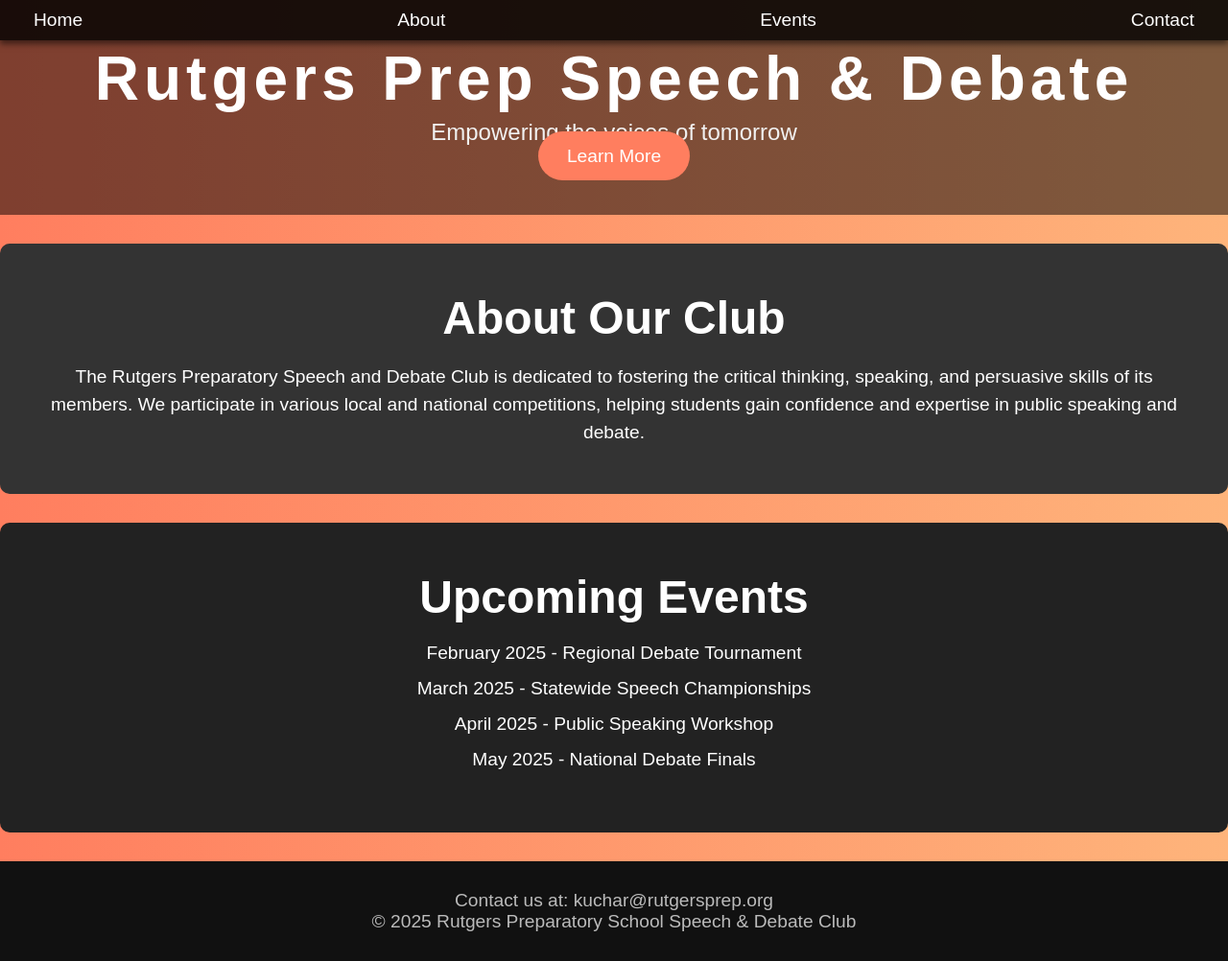
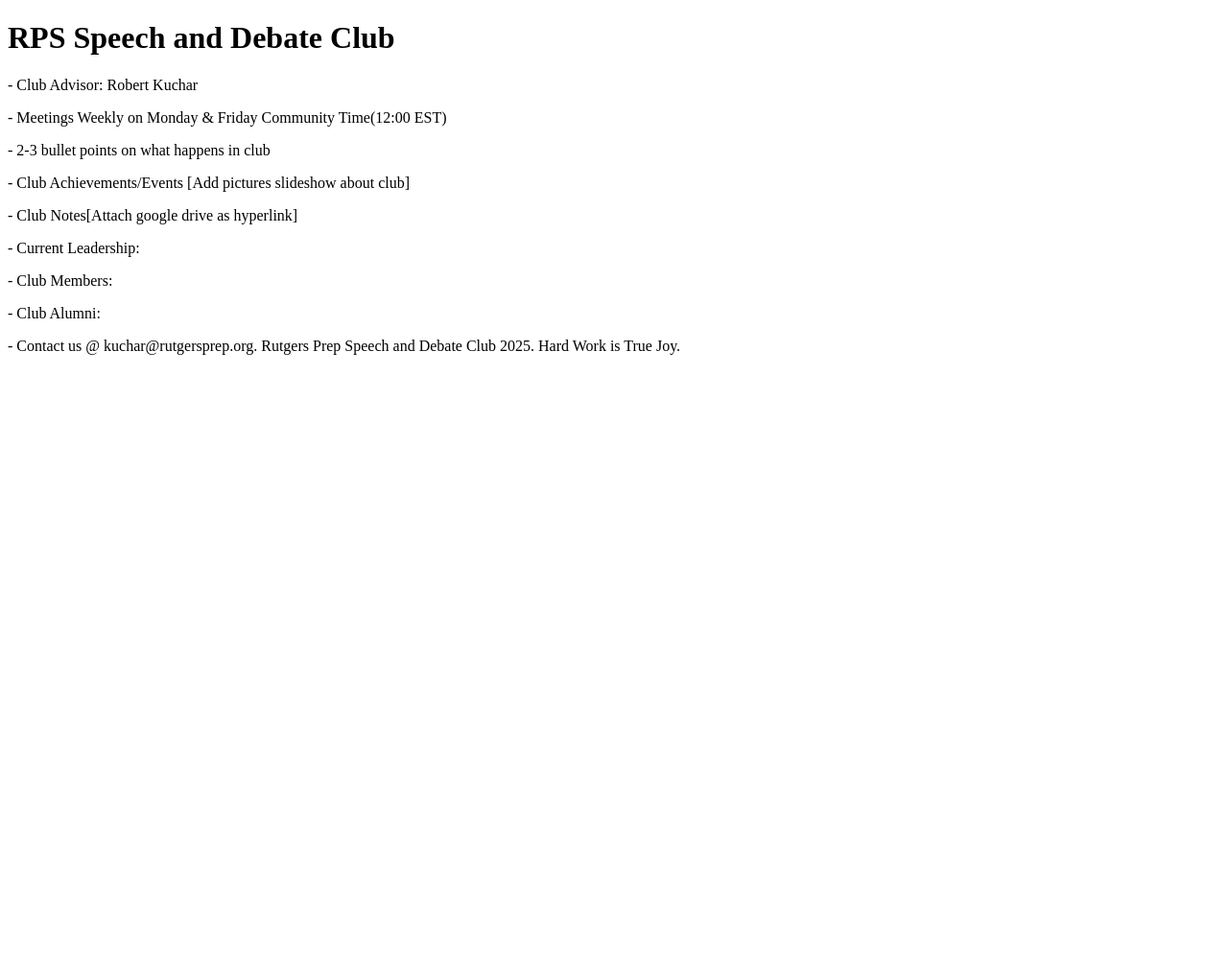
Before and after one commit to Jwala-R/RPS-Debate-Club, a plain HTML site: page index.html in a window 1280 px wide. Shown: the whole page at 96% size. After the commit the page ends 800 px from the top, so only its background shows below. Drawn offline with Linux system fonts and the light colour scheme.

Commit message:
Update index.html

```diff
--- a/index.html
+++ b/index.html
@@ -1,207 +1,11 @@
 <!DOCTYPE html>
-<html lang="en">
-<head>
-    <meta charset="UTF-8">
-    <meta name="viewport" content="width=device-width, initial-scale=1.0">
-    <meta http-equiv="X-UA-Compatible" content="ie=edge">
-    <title>Speech and Debate Club - Rutgers Prep</title>
-    <style>
-        * {
-            margin: 0;
-            padding: 0;
-            box-sizing: border-box;
-        }
-        body {
-            font-family: 'Arial', sans-serif;
-            background: linear-gradient(to right, #ff7e5f, #feb47b);
-            color: #fff;
-            overflow-x: hidden;
-            height: 100vh;
-        }
-        h1, h2, h3 {
-            text-align: center;
-            font-weight: bold;
-        }
-        header {
-            background: rgba(0, 0, 0, 0.5);
-            padding: 50px 0;
-            text-align: center;
-            animation: fadeIn 3s ease-in-out;
-        }
-        header h1 {
-            font-size: 4rem;
-            color: #fff;
-            letter-spacing: 5px;
-            animation: bounce 1.5s infinite;
-        }
-        header p {
-            font-size: 1.5rem;
-            color: #f1f1f1;
-            animation: fadeIn 2s ease-in-out;
-        }
-        .btn {
-            background-color: #ff7e5f;
-            border: none;
-            padding: 15px 30px;
-            font-size: 1.2rem;
-            color: white;
-            border-radius: 30px;
-            cursor: pointer;
-            text-decoration: none;
-            transition: transform 0.3s ease;
-        }
-        .btn:hover {
-            transform: scale(1.1);
-        }
-        .about-section, .events-section {
-            padding: 50px;
-            text-align: center;
-        }
-        .about-section {
-            background-color: #333;
-            margin: 30px 0;
-            border-radius: 10px;
-        }
-        .about-section h2 {
-            font-size: 3rem;
-            margin-bottom: 20px;
-        }
-        .about-section p {
-            font-size: 1.2rem;
-            line-height: 1.5;
-        }
-        .events-section {
-            background: #222;
-            margin: 30px 0;
-            border-radius: 10px;
-        }
-        .events-section h2 {
-            font-size: 3rem;
-            margin-bottom: 20px;
-        }
-        .events-list {
-            list-style: none;
-            padding: 0;
-        }
-        .events-list li {
-            font-size: 1.2rem;
-            margin: 15px 0;
-            transition: transform 0.3s ease;
-        }
-        .events-list li:hover {
-            transform: scale(1.05);
-            color: #ff7e5f;
-        }
-        footer {
-            background-color: #111;
-            padding: 30px 0;
-            text-align: center;
-            font-size: 1.2rem;
-            color: #bbb;
-            position: relative;
-            bottom: 0;
-            width: 100%;
-        }
-        @keyframes fadeIn {
-            0% { opacity: 0; }
-            100% { opacity: 1; }
-        }
-        @keyframes bounce {
-            0% { transform: translateY(0); }
-            50% { transform: translateY(-20px); }
-            100% { transform: translateY(0); }
-        }
-        .nav {
-            position: fixed;
-            top: 0;
-            width: 100%;
-            background: rgba(0, 0, 0, 0.8);
-            padding: 10px 20px;
-            z-index: 1000;
-            box-shadow: 0 4px 6px rgba(0, 0, 0, 0.5);
-            display: flex;
-            justify-content: space-between;
-            align-items: center;
-        }
-        .nav a {
-            color: white;
-            text-decoration: none;
-            font-size: 1.2rem;
-            margin: 0 15px;
-            transition: color 0.3s;
-        }
-        .nav a:hover {
-            color: #ff7e5f;
-        }
-        .scroll-to-top {
-            display: none;
-            position: fixed;
-            bottom: 20px;
-            right: 20px;
-            background-color: #ff7e5f;
-            padding: 15px 20px;
-            border-radius: 50%;
-            cursor: pointer;
-            font-size: 2rem;
-            color: white;
-            transition: transform 0.3s ease;
-        }
-        .scroll-to-top:hover {
-            transform: scale(1.1);
-        }
-    </style>
-</head>
-<body>
-
-    <div class="nav">
-        <a href="#home">Home</a>
-        <a href="#about">About</a>
-        <a href="#events">Events</a>
-        <a href="#contact">Contact</a>
-    </div>
-
-    <header id="home">
-        <h1>Rutgers Prep Speech & Debate</h1>
-        <p>Empowering the voices of tomorrow</p>
-        <a href="#about" class="btn">Learn More</a>
-    </header>
-
-    <section id="about" class="about-section">
-        <h2>About Our Club</h2>
-        <p>The Rutgers Preparatory Speech and Debate Club is dedicated to fostering the critical thinking, speaking, and persuasive skills of its members. We participate in various local and national competitions, helping students gain confidence and expertise in public speaking and debate.</p>
-    </section>
-
-    <section id="events" class="events-section">
-        <h2>Upcoming Events</h2>
-        <ul class="events-list">
-            <li>February 2025 - Regional Debate Tournament</li>
-            <li>March 2025 - Statewide Speech Championships</li>
-            <li>April 2025 - Public Speaking Workshop</li>
-            <li>May 2025 - National Debate Finals</li>
-        </ul>
-    </section>
-
-    <footer id="contact">
-        <p>Contact us at: kuchar@rutgersprep.org</p>
-        <p>&copy; 2025 Rutgers Preparatory School Speech & Debate Club</p>
-    </footer>
-
-    <div class="scroll-to-top" id="scrollToTop">&#8593;</div>
-
-    <script>
-        // Scroll to Top Button
-        const scrollToTopButton = document.getElementById("scrollToTop");
-        window.onscroll = function () {
-            if (document.body.scrollTop > 300 || document.documentElement.scrollTop > 300) {
-                scrollToTopButton.style.display = "block";
-            } else {
-                scrollToTopButton.style.display = "none";
-            }
-        };
-        scrollToTopButton.onclick = function () {
-            window.scrollTo({ top: 0, behavior: 'smooth' });
-        };
-    </script>
-
-</body>
-</html>
+<h1> RPS Speech and Debate Club</h1>
+<p>- Club Advisor: Robert Kuchar</p>
+<p>- Meetings Weekly on Monday & Friday Community Time(12:00 EST)</p>
+<p>- 2-3 bullet points on what happens in club</p>
+<p>- Club Achievements/Events [Add pictures slideshow about club]</p>
+<p>- Club Notes[Attach google drive as hyperlink]</p>
+<p>- Current Leadership: </p>
+<p>- Club Members: </p>
+<p>- Club Alumni: </p>
+<p>- Contact us @ kuchar@rutgersprep.org. Rutgers Prep Speech and Debate Club 2025. Hard Work is True Joy.</p>
```
